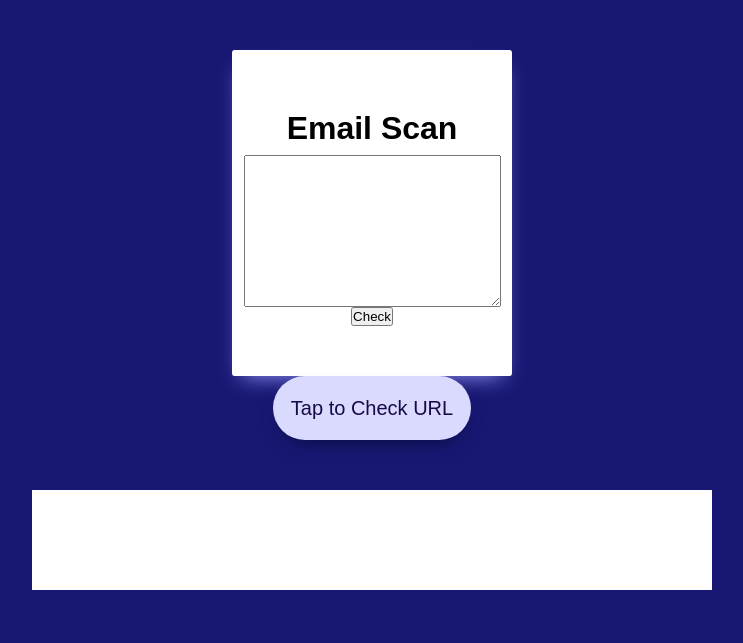
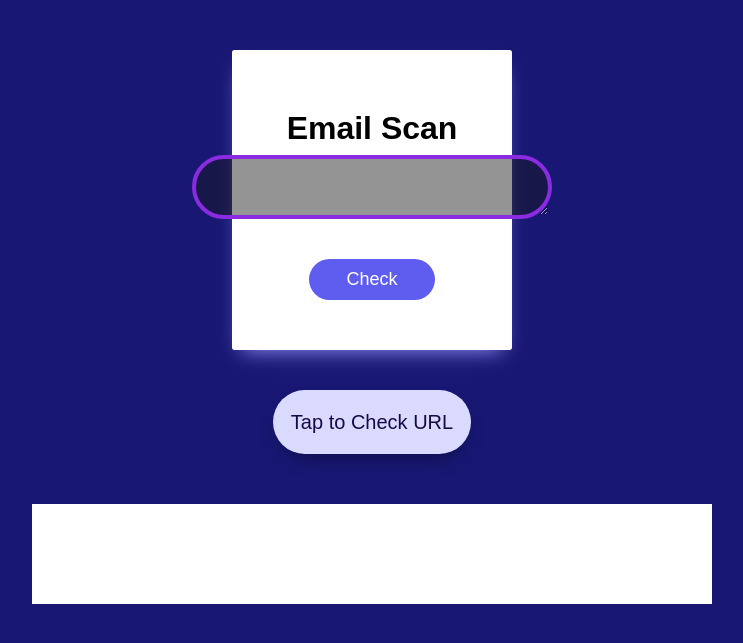
Before and after one commit to Saket6/Phishing_detection_Project, a Flask app: page /email in a window 1280 px wide. Shown: the top 643 px of the page, without its empty margins (268-1011 px from the left). Run offline with Flask 3, Linux system fonts and the light colour scheme; parts of the project's set-up code (start-up, migrations or seed data) failed here and were passed over.

Commit message:
modified

```diff
--- a/static/style.css
+++ b/static/style.css
@@ -46,7 +46,7 @@ form input
     outline: none;
     color: blueviolet;
 }
-<<<<<<< HEAD
+
 
 form textarea
 {
@@ -61,9 +61,7 @@ form textarea
      outline: none;
      color: white;
 }
-=======
 
->>>>>>> 9252381361b853eb8b15632c661ec3270c2638d9
 
 button
 {
```
